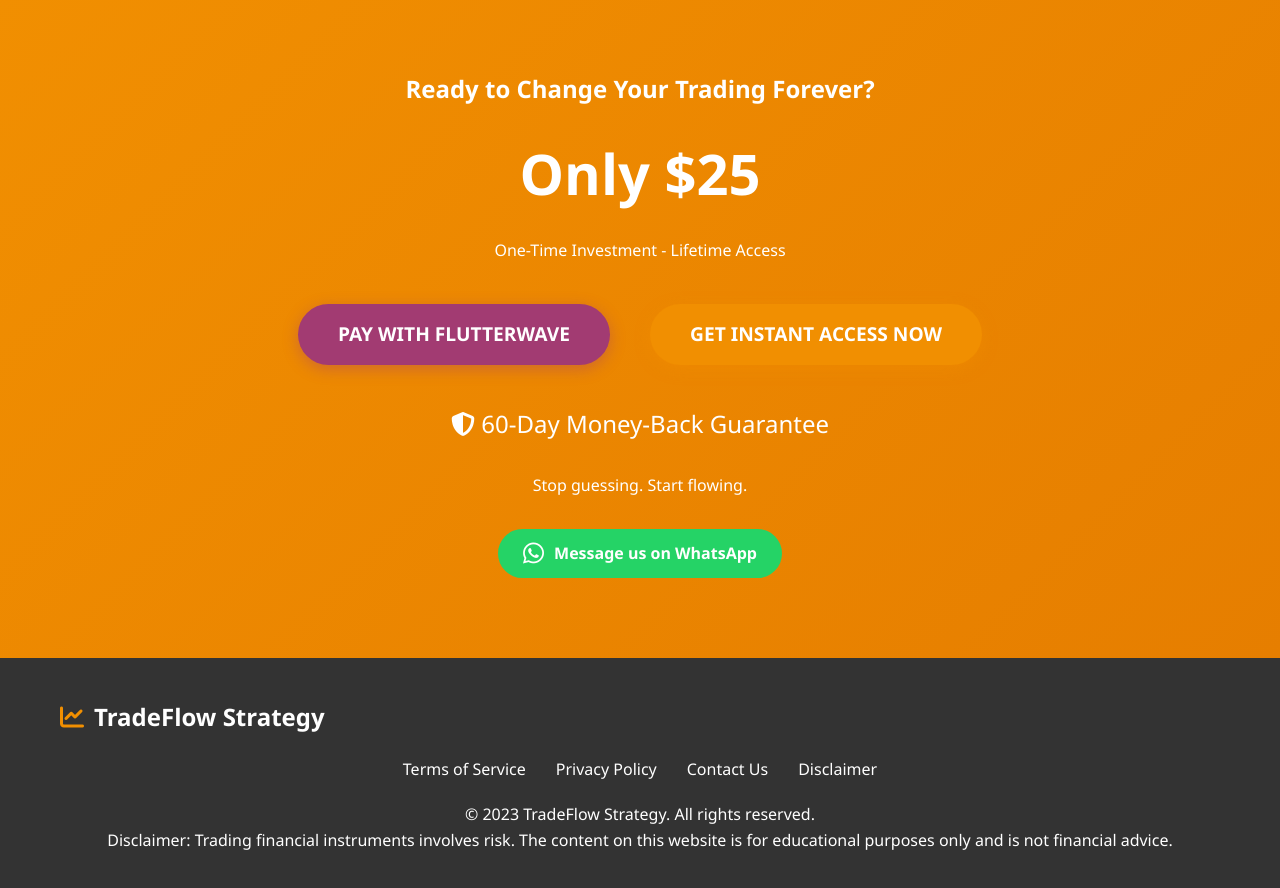
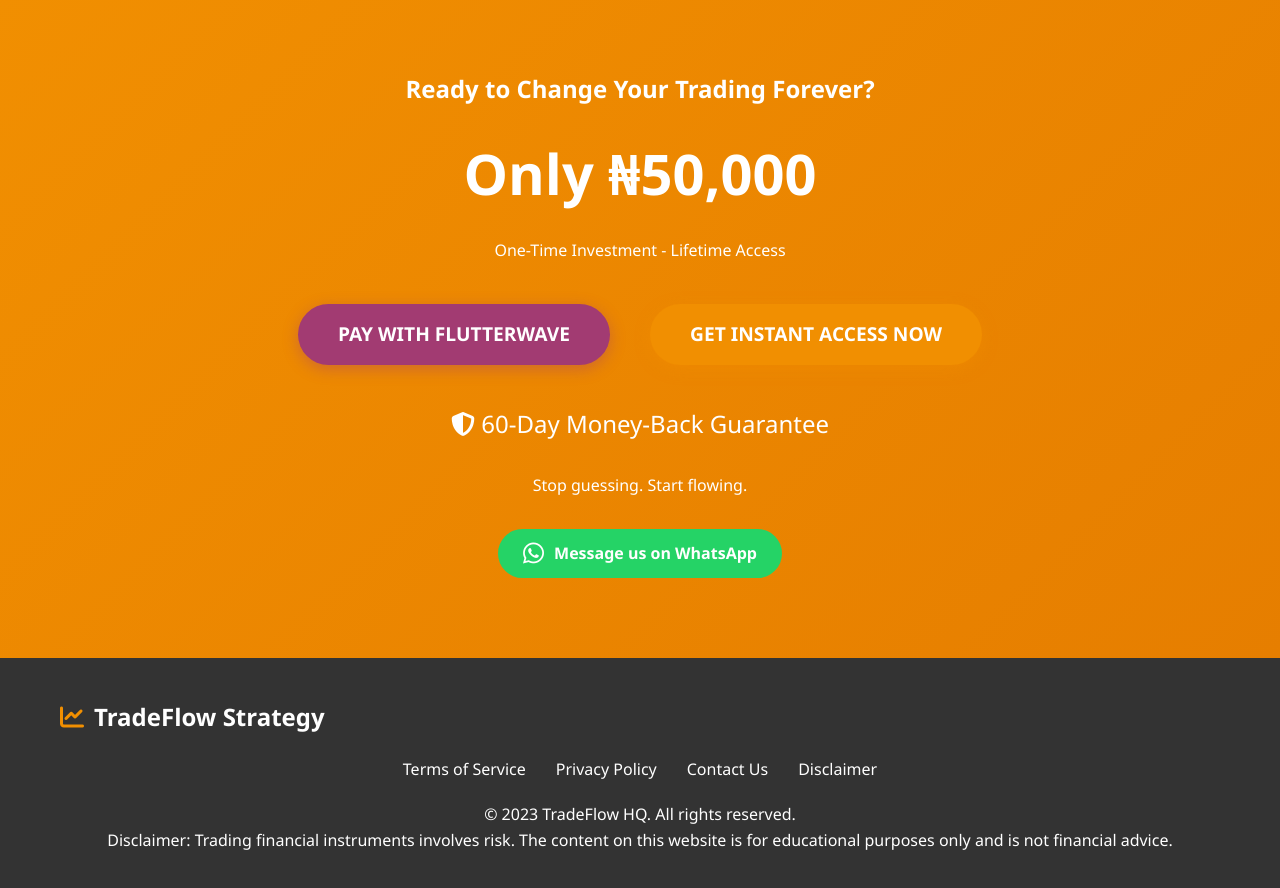
Before and after one commit to elitefxmentor/Landing-page, a plain HTML site: page index.html in a window 1280 px wide. Shown: the part 6560-7448 px from the top of the page. Drawn offline with Linux system fonts and the light colour scheme.

Commit message:
Update index.html

```diff
--- a/index.html
+++ b/index.html
@@ -848,7 +848,7 @@
     <section class="final-cta" id="purchase">
         <div class="container">
             <h2>Ready to Change Your Trading Forever?</h2>
-            <p class="price">Only $25</p>
+            <p class="price">Only ₦50,000</p>
             <p>One-Time Investment - Lifetime Access</p>
 
             <div class="payment-options">
@@ -887,7 +887,7 @@
                 <li><a href="#">Disclaimer</a></li>
             </ul>
 
-            <p>© 2023 TradeFlow Strategy. All rights reserved.</p>
+            <p>© 2023 TradeFlow HQ. All rights reserved.</p>
             <p>Disclaimer: Trading financial instruments involves risk. The content on this website is for educational purposes only and is not financial advice.</p>
         </div>
     </footer>
```
